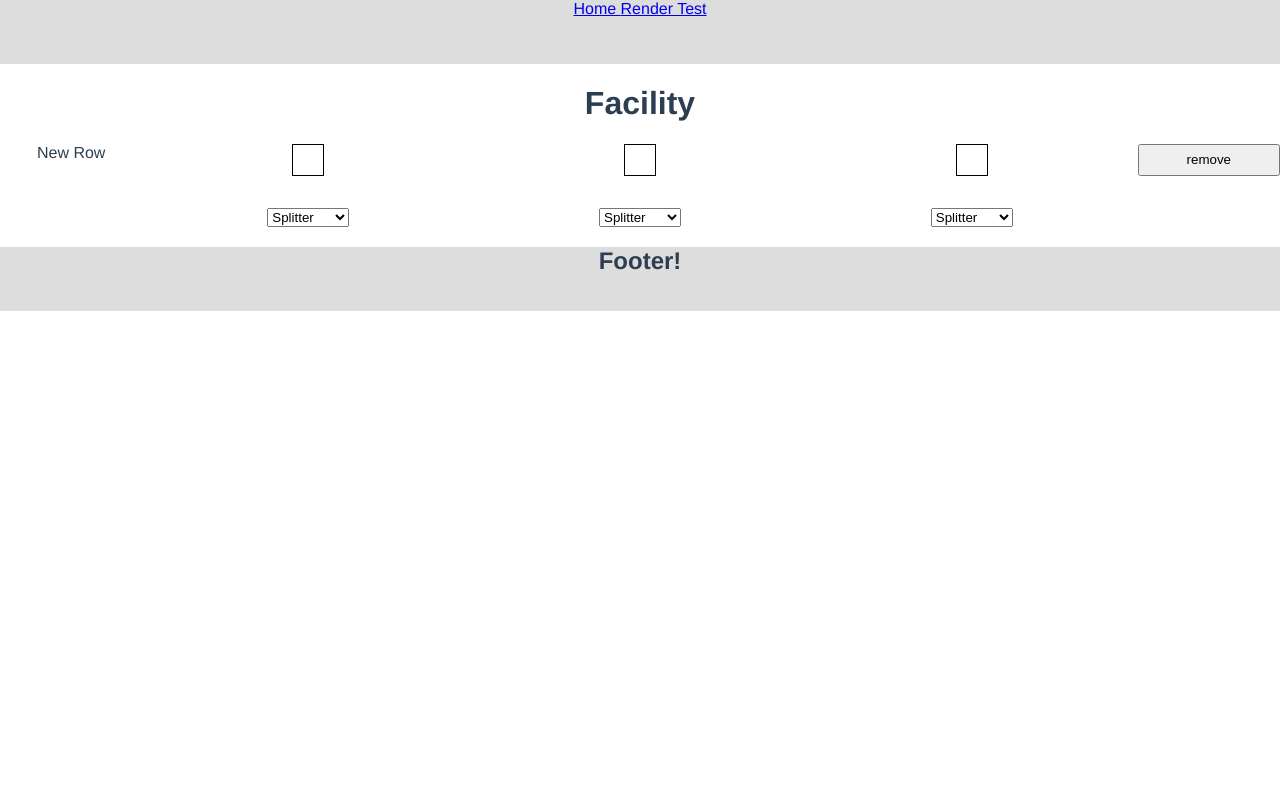
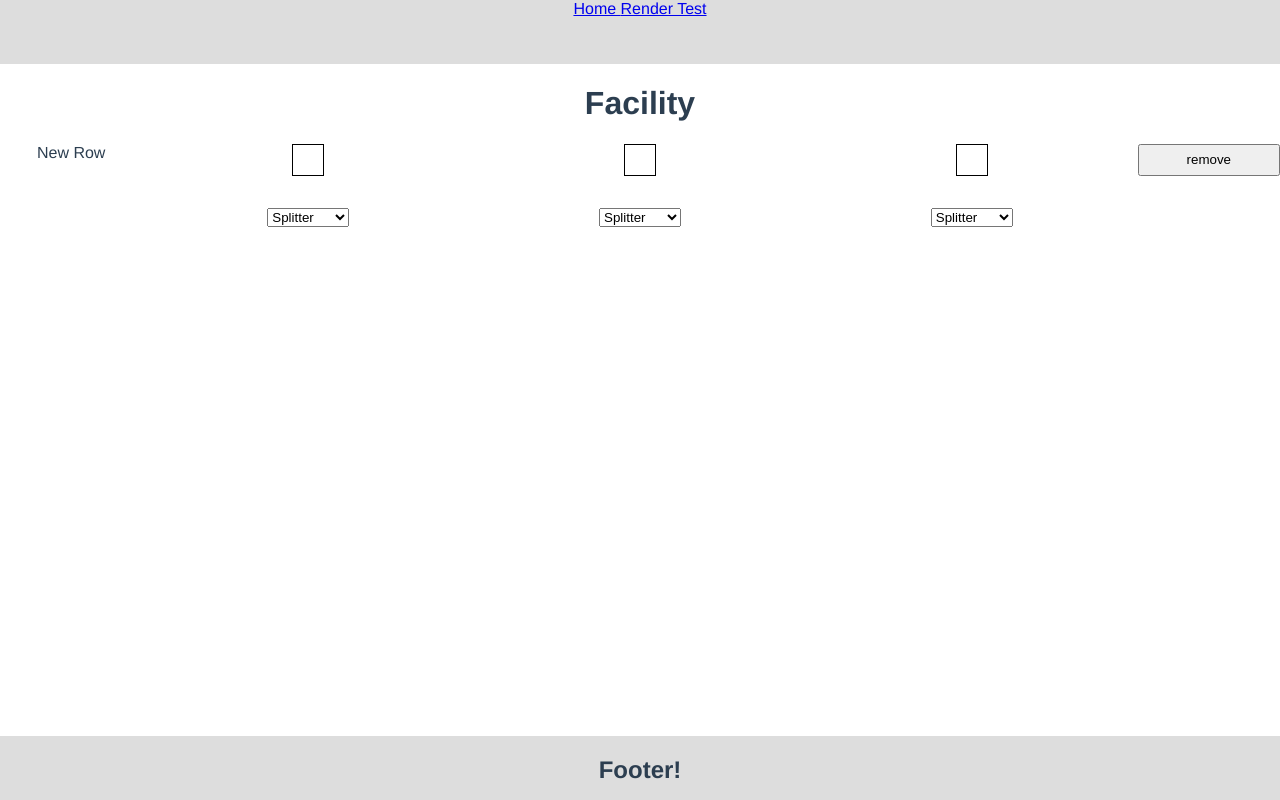
Before and after one commit to j-toscani/satisfactory-planner, a Vue app: page / in a window 1280 px wide. Built offline with nearby package versions, Linux system fonts and the light colour scheme.

Commit message:
add page class

```diff
--- a/src/index.css
+++ b/src/index.css
@@ -16,6 +16,12 @@ html {
   box-sizing: inherit;
 }
 
+.page {
+  min-height: 100vh;
+  display: flex;
+  flex-flow: column;
+}
+
 body {
   margin: 0;
 }
```
